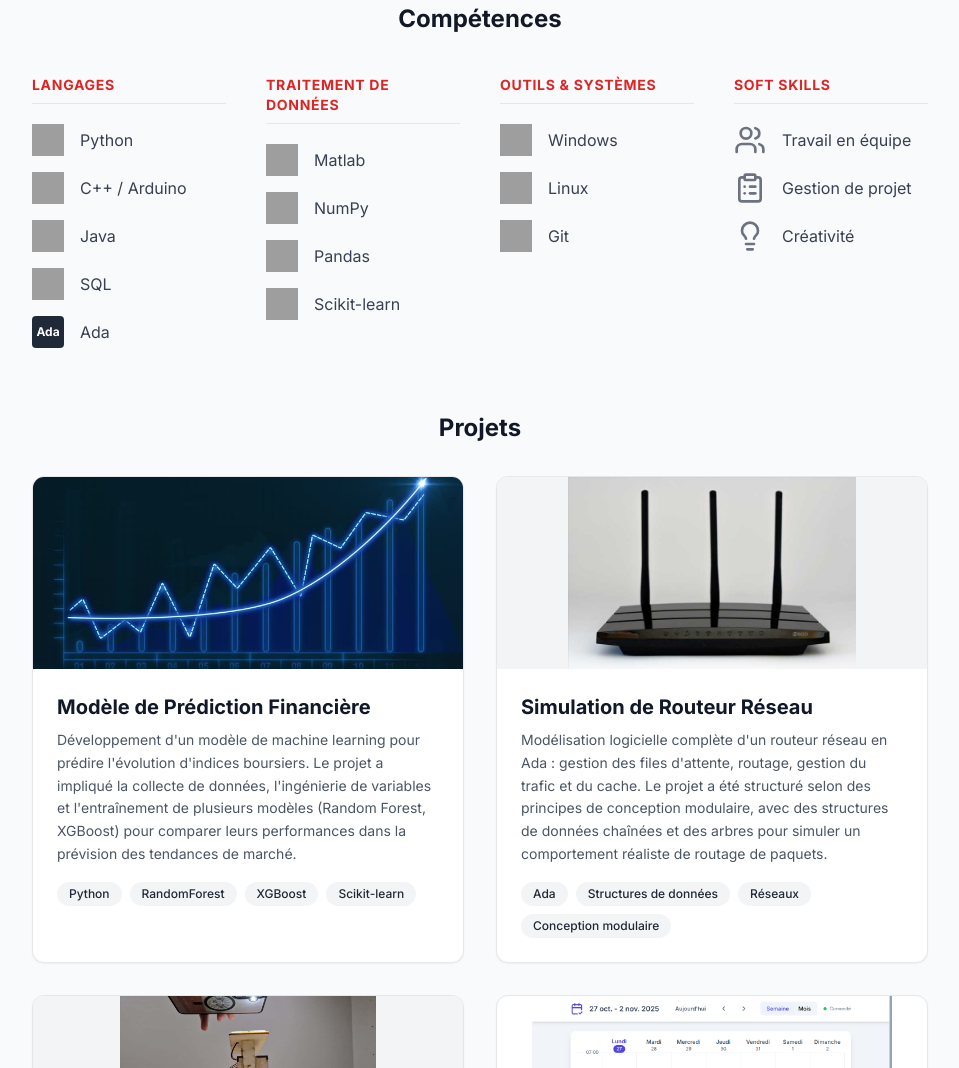
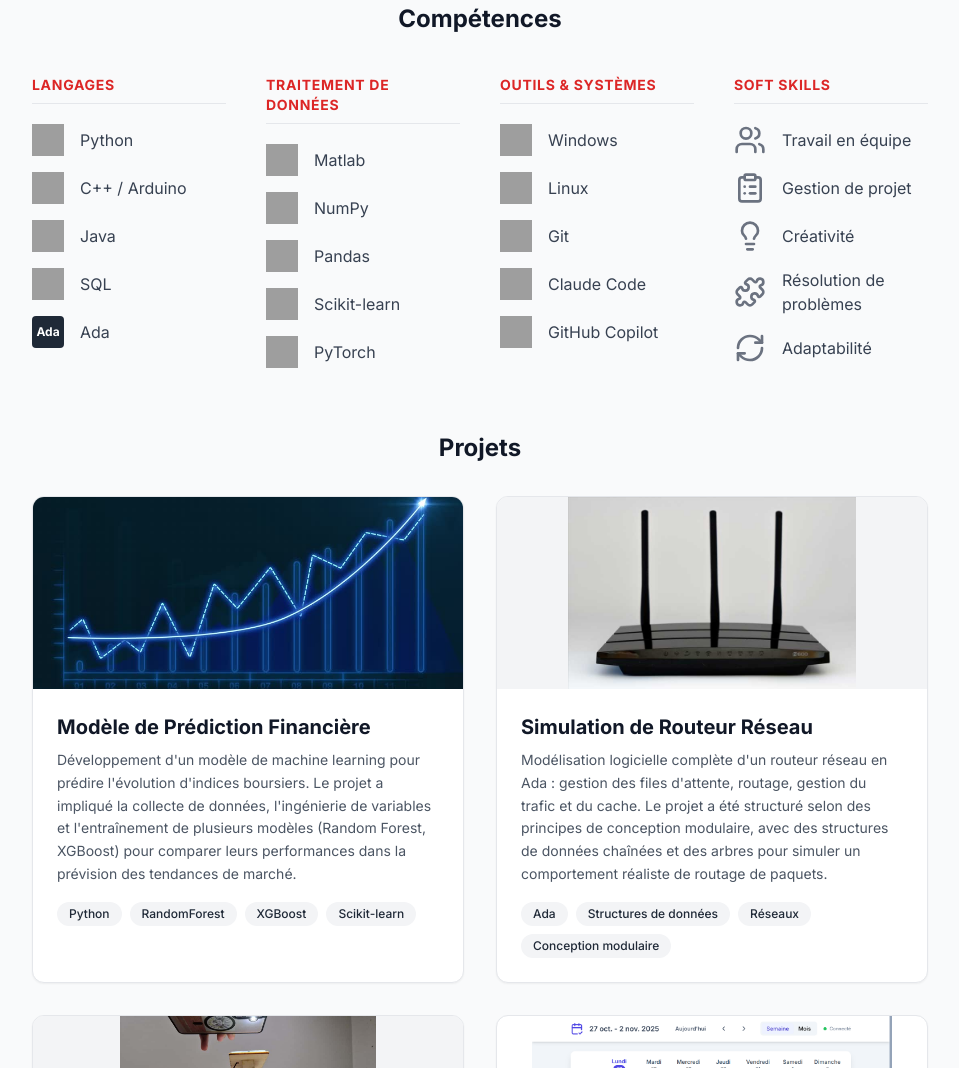
Before and after one commit to A2Lec/portfolio-n7, a website: page index-fr.html in a window 1280 px wide. Shown: the part 1107-2175 px from the top of the page, without its empty margins (160-1119 px from the left). Drawn offline with nearby package versions, Linux system fonts and the light colour scheme; grey boxes are pictures that could not be loaded.

Commit message:
Sync FR/EN skills and fix EN header markup

```diff
--- a/index-fr.html
+++ b/index-fr.html
@@ -169,6 +169,10 @@
                                     <img src="https://cdn.jsdelivr.net/gh/devicons/devicon/icons/scikitlearn/scikitlearn-original.svg" class="w-8 h-8 flex-shrink-0" alt="Scikit-learn">
                                     <span class="text-base text-gray-700">Scikit-learn</span>
                                 </li>
+                                <li class="flex items-center gap-4">
+                                    <img src="https://cdn.simpleicons.org/pytorch/EE4C2C" class="w-8 h-8 flex-shrink-0" alt="PyTorch">
+                                    <span class="text-base text-gray-700">PyTorch</span>
+                                </li>
                             </ul>
                         </div>
 
@@ -188,6 +192,14 @@
                                     <img src="https://cdn.jsdelivr.net/gh/devicons/devicon/icons/git/git-original.svg" class="w-8 h-8 flex-shrink-0" alt="Git">
                                     <span class="text-base text-gray-700">Git</span>
                                 </li>
+                                <li class="flex items-center gap-4">
+                                    <img src="https://cdn.simpleicons.org/claude/2D2D2D" class="w-8 h-8 flex-shrink-0" alt="Claude Code">
+                                    <span class="text-base text-gray-700">Claude Code</span>
+                                </li>
+                                <li class="flex items-center gap-4">
+                                    <img src="https://cdn.simpleicons.org/githubcopilot/2D2D2D" class="w-8 h-8 flex-shrink-0" alt="GitHub Copilot">
+                                    <span class="text-base text-gray-700">GitHub Copilot</span>
+                                </li>
                             </ul>
                         </div>
 
@@ -206,6 +218,14 @@
                                 <li class="flex items-center gap-4">
                                     <i data-lucide="lightbulb" class="w-8 h-8 flex-shrink-0 text-gray-500"></i>
                                     <span class="text-base text-gray-700">Créativité</span>
+                                </li>
+                                <li class="flex items-center gap-4">
+                                    <i data-lucide="puzzle" class="w-8 h-8 flex-shrink-0 text-gray-500"></i>
+                                    <span class="text-base text-gray-700">Résolution de problèmes</span>
+                                </li>
+                                <li class="flex items-center gap-4">
+                                    <i data-lucide="refresh-cw" class="w-8 h-8 flex-shrink-0 text-gray-500"></i>
+                                    <span class="text-base text-gray-700">Adaptabilité</span>
                                 </li>
                             </ul>
                         </div>
```
Also changed, not shown: index.html (+20 -1 lines).
